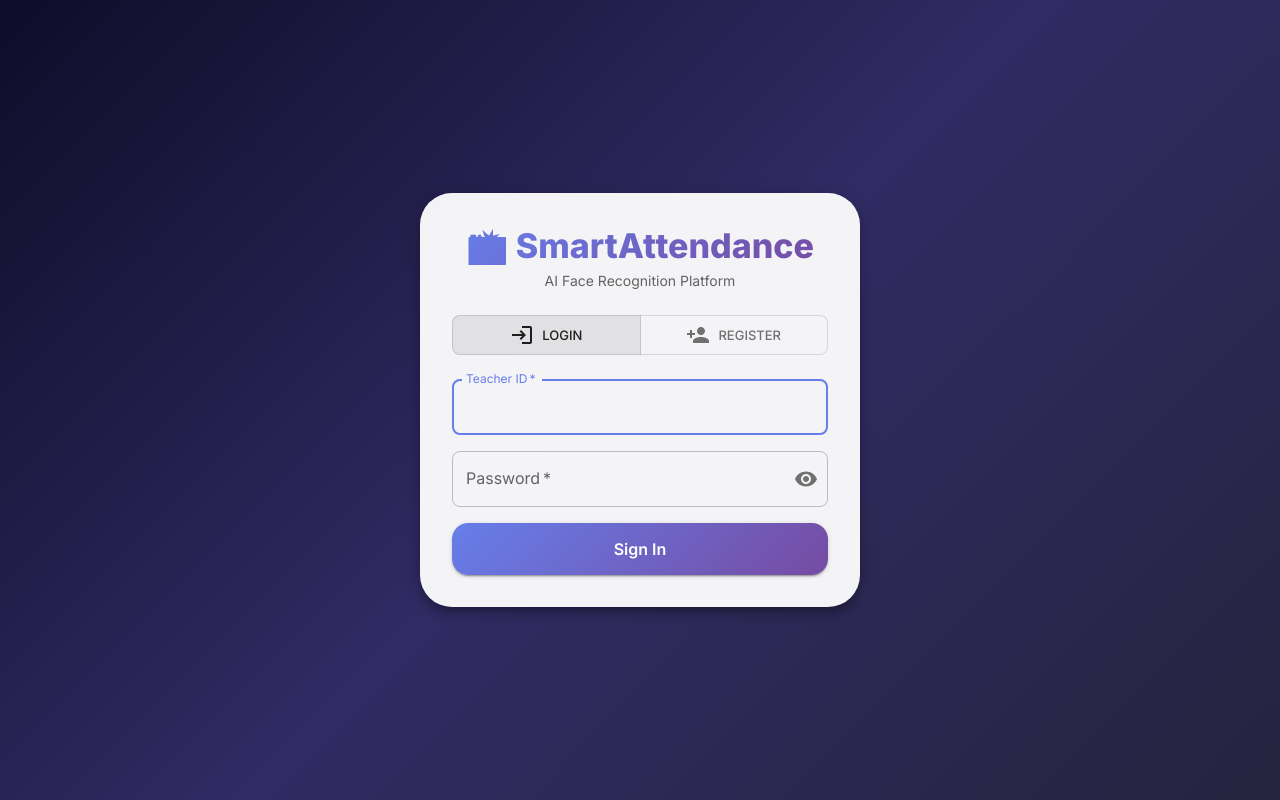
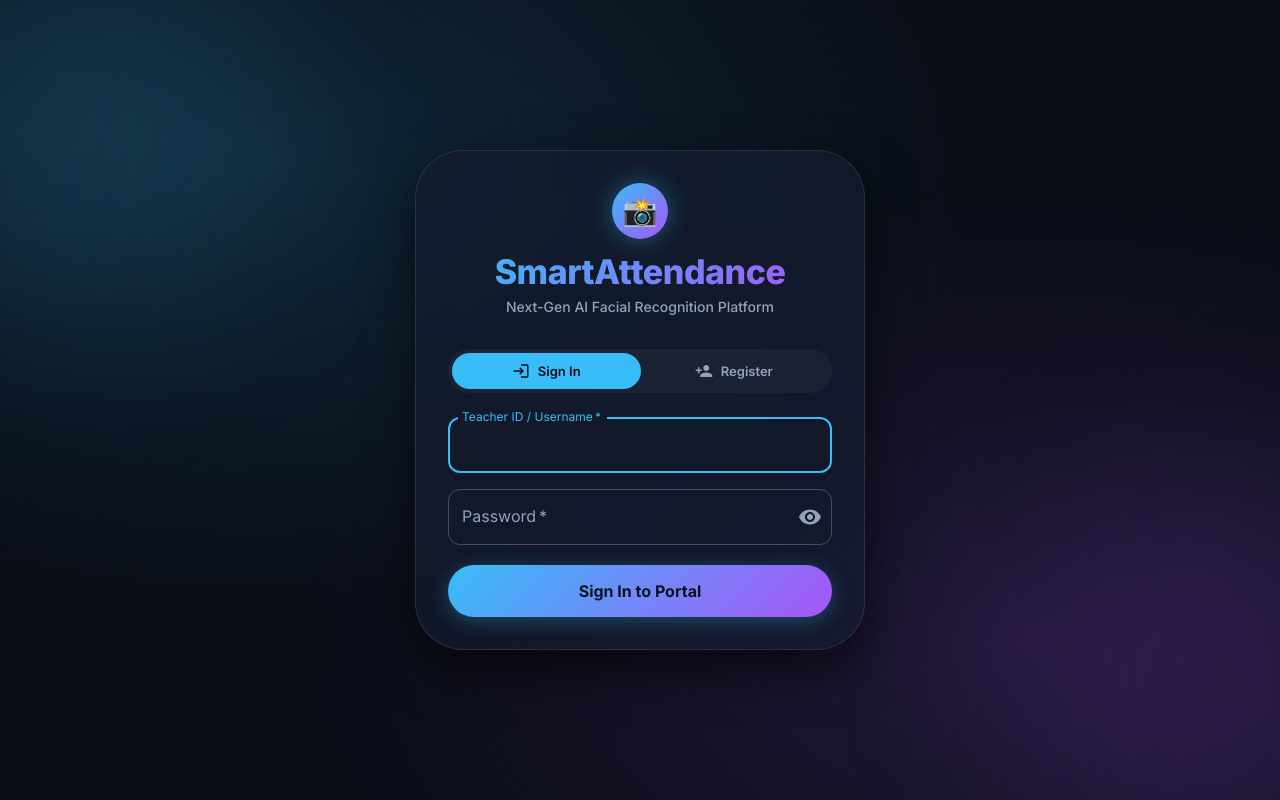
Before and after one commit to TungenaSharath/SmartAttendance, a React (Vite) app in the folder frontend/: page /login in a window 1280 px wide. Built offline with nearby package versions, Linux system fonts and the light colour scheme; no server answers.

Commit message:
Upgrade UI to modern dark glassmorphic tech theme with ambient lighting

```diff
--- a/frontend/src/App.jsx
+++ b/frontend/src/App.jsx
@@ -29,22 +29,60 @@ import Settings from './pages/admin/Settings';
 
 const theme = createTheme({
   palette: {
-    primary: { main: '#667eea' },
-    secondary: { main: '#764ba2' },
+    mode: 'dark',
+    background: {
+      default: '#090d16',
+      paper: '#131b2e',
+    },
+    primary: {
+      main: '#38bdf8',
+      light: '#7dd3fc',
+      dark: '#0284c7',
+    },
+    secondary: {
+      main: '#a855f7',
+      light: '#c084fc',
+      dark: '#7e22ce',
+    },
+    success: {
+      main: '#10b981',
+    },
+    error: {
+      main: '#f43f5e',
+    },
+    warning: {
+      main: '#f59e0b',
+    },
+    text: {
+      primary: '#f8fafc',
+      secondary: '#94a3b8',
+    },
   },
   typography: {
-    fontFamily: '"Inter", "Roboto", "Helvetica", "Arial", sans-serif',
+    fontFamily: '"Inter", system-ui, -apple-system, sans-serif',
   },
-  shape: { borderRadius: 8 },
+  shape: { borderRadius: 12 },
   components: {
     MuiButton: {
       styleOverrides: {
-        root: { textTransform: 'none', fontWeight: 600 },
+        root: {
+          textTransform: 'none',
+          fontWeight: 600,
+          borderRadius: 10,
+          transition: 'all 0.2s cubic-bezier(0.4, 0, 0.2, 1)',
+          '&:active': { transform: 'scale(0.97)' },
+        },
       },
     },
     MuiPaper: {
       styleOverrides: {
-        root: { backgroundImage: 'none' },
+        root: {
+          backgroundImage: 'none',
+          backgroundColor: 'rgba(19, 27, 46, 0.75)',
+          backdropFilter: 'blur(16px)',
+          border: '1px solid rgba(255, 255, 255, 0.08)',
+          boxShadow: '0 10px 30px -10px rgba(0, 0, 0, 0.5)',
+        },
       },
     },
   },
--- a/frontend/src/components/Layout.jsx
+++ b/frontend/src/components/Layout.jsx
@@ -2,17 +2,16 @@ import { useState } from 'react';
 import { useNavigate, useLocation, Outlet } from 'react-router-dom';
 import {
     Box, Drawer, AppBar, Toolbar, Typography, IconButton, List, ListItem,
-    ListItemButton, ListItemIcon, ListItemText, Avatar, Menu, MenuItem,
-    Divider, Chip, useMediaQuery, useTheme
+    ListItemButton, ListItemIcon, ListItemText, Avatar, Chip, useMediaQuery, useTheme, Divider
 } from '@mui/material';
 import {
     Menu as MenuIcon, Dashboard, People, EventNote, Assignment,
-    BarChart, Business, AdminPanelSettings, Logout, Person,
+    BarChart, Business, AdminPanelSettings, Logout,
     FaceRetouchingNatural, HowToReg, CalendarMonth, Group, Settings as SettingsIcon
 } from '@mui/icons-material';
 import { useAuth } from '../context/AuthContext';
 
-const DRAWER_WIDTH = 260;
+const DRAWER_WIDTH = 270;
 
 const NAV_ITEMS = {
     TEACHER: [
@@ -42,9 +41,9 @@ const NAV_ITEMS = {
 };
 
 const ROLE_COLORS = {
-    ADMIN: '#f44336',
-    HOD: '#ff9800',
-    TEACHER: '#4caf50',
+    ADMIN: '#f43f5e',
+    HOD: '#f59e0b',
+    TEACHER: '#10b981',
 };
 
 export default function Layout() {
@@ -54,7 +53,6 @@ export default function Layout() {
     const theme = useTheme();
     const isMobile = useMediaQuery(theme.breakpoints.down('md'));
     const [mobileOpen, setMobileOpen] = useState(false);
-    const [anchorEl, setAnchorEl] = useState(null);
 
     const role = user?.role || 'TEACHER';
     const items = NAV_ITEMS[role] || NAV_ITEMS.TEACHER;
@@ -65,79 +63,129 @@ export default function Layout() {
     };
 
     const drawerContent = (
-        <Box sx={{ height: '100%', display: 'flex', flexDirection: 'column' }}>
-            {/* Header */}
+        <Box sx={{ height: '100%', display: 'flex', flexDirection: 'column', bgcolor: '#0b0f19' }}>
+            {/* Header / Brand Logo */}
             <Box sx={{
-                p: 2.5, background: 'linear-gradient(135deg, #1a1a2e 0%, #16213e 100%)',
-                color: 'white',
+                p: 3,
+                background: 'linear-gradient(135deg, rgba(56, 189, 248, 0.15) 0%, rgba(168, 85, 247, 0.15) 100%)',
+                borderBottom: '1px solid rgba(255, 255, 255, 0.08)',
+                display: 'flex',
+                flexDirection: 'column',
+                gap: 0.5
             }}>
-                <Typography variant="h6" fontWeight={700} sx={{ letterSpacing: '-0.5px' }}>
-                    📸 SmartAttendance
+                <Box sx={{ display: 'flex', alignItems: 'center', gap: 1.5 }}>
+                    <Box sx={{
+                        width: 38, height: 38, borderRadius: 2.5,
+                        background: 'linear-gradient(135deg, #38bdf8 0%, #a855f7 100%)',
+                        display: 'flex', alignItems: 'center', justifyContent: 'center',
+                        fontSize: 20, boxShadow: '0 0 15px rgba(56, 189, 248, 0.4)'
+                    }}>
+                        📸
+                    </Box>
+                    <Box>
+                        <Typography variant="h6" fontWeight={800} sx={{
+                            letterSpacing: '-0.5px',
+                            background: 'linear-gradient(135deg, #38bdf8 0%, #a855f7 100%)',
+                            WebkitBackgroundClip: 'text', WebkitTextFillColor: 'transparent',
+                        }}>
+                            SmartAttendance
                         </Typography>
-                <Typography variant="caption" sx={{ opacity: 0.7 }}>
-                    AI Face Recognition Platform
+                        <Typography variant="caption" color="text.secondary" sx={{ fontSize: 11, fontWeight: 500 }}>
+                            AI Vision Platform v2.0
                         </Typography>
                     </Box>
+                </Box>
+            </Box>
 
-            {/* User Info */}
-            <Box sx={{ p: 2, display: 'flex', alignItems: 'center', gap: 1.5 }}>
-                <Avatar sx={{ bgcolor: ROLE_COLORS[role], width: 36, height: 36, fontSize: 14 }}>
+            {/* User Profile Card */}
+            <Box sx={{ p: 2, m: 1.5, borderRadius: 3, bgcolor: 'rgba(255, 255, 255, 0.03)', border: '1px solid rgba(255, 255, 255, 0.06)' }}>
+                <Box sx={{ display: 'flex', alignItems: 'center', gap: 1.5 }}>
+                    <Avatar sx={{
+                        bgcolor: ROLE_COLORS[role],
+                        width: 38, height: 38,
+                        fontSize: 15, fontWeight: 700,
+                        boxShadow: `0 0 10px ${ROLE_COLORS[role]}80`
+                    }}>
                         {user?.name?.[0]?.toUpperCase() || '?'}
                     </Avatar>
                     <Box sx={{ flex: 1, minWidth: 0 }}>
-                    <Typography variant="body2" fontWeight={600} noWrap>{user?.name}</Typography>
-                    <Chip label={role} size="small"
-                        sx={{ height: 20, fontSize: 10, bgcolor: ROLE_COLORS[role], color: 'white' }} />
+                        <Typography variant="body2" fontWeight={700} noWrap color="text.primary">
+                            {user?.name}
+                        </Typography>
+                        <Chip
+                            label={role}
+                            size="small"
+                            sx={{
+                                height: 20, fontSize: 10, fontWeight: 700,
+                                bgcolor: `${ROLE_COLORS[role]}20`,
+                                color: ROLE_COLORS[role],
+                                border: `1px solid ${ROLE_COLORS[role]}50`
+                            }}
+                        />
+                    </Box>
                 </Box>
             </Box>
 
-            <Divider />
-
-            {/* Navigation */}
-            <List sx={{ flex: 1, px: 1 }}>
-                {items.map((item) => (
-                    <ListItem key={item.path} disablePadding sx={{ mb: 0.5 }}>
+            {/* Navigation List */}
+            <List sx={{ flex: 1, px: 1.5, py: 1 }}>
+                {items.map((item) => {
+                    const isSelected = location.pathname === item.path;
+                    return (
+                        <ListItem key={item.path} disablePadding sx={{ mb: 1 }}>
                             <ListItemButton
-                            selected={location.pathname === item.path}
+                                selected={isSelected}
                                 onClick={() => { navigate(item.path); isMobile && setMobileOpen(false); }}
                                 sx={{
-                                borderRadius: 2,
+                                    borderRadius: 2.5,
+                                    py: 1.2,
+                                    px: 2,
+                                    transition: 'all 0.2s ease',
                                     '&.Mui-selected': {
-                                    bgcolor: 'primary.main',
-                                    color: 'white',
-                                    '& .MuiListItemIcon-root': { color: 'white' },
-                                    '&:hover': { bgcolor: 'primary.dark' },
+                                        background: 'linear-gradient(135deg, rgba(56, 189, 248, 0.2) 0%, rgba(168, 85, 247, 0.2) 100%)',
+                                        color: '#38bdf8',
+                                        border: '1px solid rgba(56, 189, 248, 0.4)',
+                                        '& .MuiListItemIcon-root': { color: '#38bdf8' },
+                                        '&:hover': {
+                                            background: 'linear-gradient(135deg, rgba(56, 189, 248, 0.3) 0%, rgba(168, 85, 247, 0.3) 100%)',
                                         },
+                                    },
+                                    '&:hover': {
+                                        bgcolor: 'rgba(255, 255, 255, 0.04)',
+                                    }
                                 }}
                             >
-                            <ListItemIcon sx={{ minWidth: 40 }}>{item.icon}</ListItemIcon>
-                            <ListItemText primary={item.label} primaryTypographyProps={{ fontSize: 14 }} />
+                                <ListItemIcon sx={{ minWidth: 38, color: isSelected ? '#38bdf8' : '#94a3b8' }}>
+                                    {item.icon}
+                                </ListItemIcon>
+                                <ListItemText
+                                    primary={item.label}
+                                    primaryTypographyProps={{ fontSize: 14, fontWeight: isSelected ? 700 : 500 }}
+                                />
                             </ListItemButton>
                         </ListItem>
-                ))}
+                    );
+                })}
             </List>
 
             {/* Logout */}
-            <Divider />
-            <List sx={{ px: 1 }}>
-                <ListItem disablePadding>
-                    <ListItemButton onClick={handleLogout} sx={{ borderRadius: 2 }}>
-                        <ListItemIcon sx={{ minWidth: 40 }}><Logout /></ListItemIcon>
-                        <ListItemText primary="Logout" primaryTypographyProps={{ fontSize: 14 }} />
+            <Divider sx={{ borderColor: 'rgba(255, 255, 255, 0.06)' }} />
+            <Box sx={{ p: 1.5 }}>
+                <ListItemButton onClick={handleLogout} sx={{ borderRadius: 2.5, color: '#f43f5e', '&:hover': { bgcolor: 'rgba(244, 63, 94, 0.1)' } }}>
+                    <ListItemIcon sx={{ minWidth: 38, color: '#f43f5e' }}><Logout /></ListItemIcon>
+                    <ListItemText primary="Sign Out" primaryTypographyProps={{ fontSize: 14, fontWeight: 600 }} />
                 </ListItemButton>
-                </ListItem>
-            </List>
+            </Box>
         </Box>
     );
 
     return (
-        <Box sx={{ display: 'flex', minHeight: '100vh', bgcolor: '#f5f5f5' }}>
+        <Box sx={{ display: 'flex', minHeight: '100vh', bgcolor: '#090d16' }}>
             {/* Sidebar */}
             {isMobile ? (
                 <Drawer
                     variant="temporary" open={mobileOpen}
                     onClose={() => setMobileOpen(false)}
-                    sx={{ '& .MuiDrawer-paper': { width: DRAWER_WIDTH } }}
+                    sx={{ '& .MuiDrawer-paper': { width: DRAWER_WIDTH, border: 'none', bgcolor: '#0b0f19' } }}
                 >
                     {drawerContent}
                 </Drawer>
@@ -147,8 +195,8 @@ export default function Layout() {
                     sx={{
                         width: DRAWER_WIDTH, flexShrink: 0,
                         '& .MuiDrawer-paper': {
-                            width: DRAWER_WIDTH, borderRight: 'none',
-                            boxShadow: '2px 0 8px rgba(0,0,0,0.05)',
+                            width: DRAWER_WIDTH, borderRight: '1px solid rgba(255, 255, 255, 0.08)',
+                            bgcolor: '#0b0f19',
                         },
                     }}
                 >
@@ -156,18 +204,20 @@ export default function Layout() {
                 </Drawer>
             )}
 
-            {/* Main Content */}
+            {/* Main Content Area */}
             <Box sx={{ flex: 1, display: 'flex', flexDirection: 'column' }}>
                 {isMobile && (
                     <AppBar position="sticky" elevation={0}
-                        sx={{ bgcolor: 'white', color: 'text.primary', borderBottom: '1px solid #eee' }}>
+                        sx={{ bgcolor: 'rgba(11, 15, 25, 0.9)', backdropFilter: 'blur(12px)', borderBottom: '1px solid rgba(255, 255, 255, 0.08)' }}>
                         <Toolbar>
-                            <IconButton edge="start" onClick={() => setMobileOpen(true)}>
+                            <IconButton edge="start" onClick={() => setMobileOpen(true)} sx={{ color: '#38bdf8' }}>
                                 <MenuIcon />
                             </IconButton>
-                            <Typography variant="h6" sx={{ flex: 1 }}>SmartAttendance</Typography>
+                            <Typography variant="h6" fontWeight={700} sx={{ flex: 1, color: '#f8fafc' }}>
+                                SmartAttendance
+                            </Typography>
                             <Chip label={role} size="small"
-                                sx={{ bgcolor: ROLE_COLORS[role], color: 'white' }} />
+                                sx={{ bgcolor: ROLE_COLORS[role], color: 'white', fontWeight: 700 }} />
                         </Toolbar>
                     </AppBar>
                 )}
--- a/frontend/src/index.css
+++ b/frontend/src/index.css
@@ -4,9 +4,9 @@
   font-family: 'Inter', system-ui, -apple-system, sans-serif;
   line-height: 1.5;
   font-weight: 400;
-  color-scheme: light;
-  color: #1e293b;
-  background-color: #f8fafc;
+  color-scheme: dark;
+  color: #f8fafc;
+  background-color: #090d16;
   font-synthesis: none;
   text-rendering: optimizeLegibility;
   -webkit-font-smoothing: antialiased;
@@ -22,47 +22,63 @@
 body {
   margin: 0;
   min-height: 100vh;
-  background-color: #f8fafc;
+  background-color: #090d16;
+  background-image:
+    radial-gradient(at 0% 0%, rgba(56, 189, 248, 0.08) 0px, transparent 50%),
+    radial-gradient(at 100% 100%, rgba(168, 85, 247, 0.08) 0px, transparent 50%);
+  background-attachment: fixed;
 }
 
-/* Glassmorphic paper utilities */
+/* Glassmorphism utility classes */
 .glass-panel {
-  background: rgba(255, 255, 255, 0.85);
-  backdrop-filter: blur(12px);
-  border: 1px solid rgba(226, 232, 240, 0.8);
-  box-shadow: 0 4px 25px rgba(0, 0, 0, 0.03);
-  border-radius: 16px;
+  background: rgba(19, 27, 46, 0.75) !important;
+  backdrop-filter: blur(16px) !important;
+  border: 1px solid rgba(255, 255, 255, 0.08) !important;
+  box-shadow: 0 10px 30px -10px rgba(0, 0, 0, 0.5) !important;
+  border-radius: 16px !important;
   transition: all 0.3s cubic-bezier(0.4, 0, 0.2, 1);
 }
 
 .glass-panel:hover {
-  box-shadow: 0 8px 30px rgba(0, 0, 0, 0.06);
+  border-color: rgba(56, 189, 248, 0.3) !important;
+  box-shadow: 0 15px 35px -5px rgba(56, 189, 248, 0.15) !important;
 }
 
-/* Custom scrollbar */
+/* Custom dark scrollbar */
 ::-webkit-scrollbar {
   width: 6px;
   height: 6px;
 }
 ::-webkit-scrollbar-track {
-  background: #f1f5f9;
+  background: #090d16;
 }
 ::-webkit-scrollbar-thumb {
-  background: #cbd5e1;
+  background: #1e293b;
   border-radius: 4px;
 }
 ::-webkit-scrollbar-thumb:hover {
-  background: #94a3b8;
+  background: #38bdf8;
 }
 
-/* Button & Table Smooth Transitions */
-.MuiButton-root {
-  transition: transform 0.15s ease, box-shadow 0.15s ease !important;
-}
-.MuiButton-root:active {
-  transform: scale(0.98);
+/* Table Dark Enhancements */
+.MuiTableCell-root {
+  border-bottom: 1px solid rgba(255, 255, 255, 0.06) !important;
 }
 
-.MuiTableRow-root {
-  transition: background-color 0.2s ease;
+.MuiTableRow-root:hover {
+  background-color: rgba(255, 255, 255, 0.03) !important;
 }
+
+/* Glowing Animations */
+@keyframes glow-pulse {
+  0%, 100% {
+    box-shadow: 0 0 15px rgba(56, 189, 248, 0.4);
+  }
+  50% {
+    box-shadow: 0 0 25px rgba(168, 85, 247, 0.6);
+  }
+}
+
+.glow-box {
+  animation: glow-pulse 3s infinite ease-in-out;
+}
--- a/frontend/src/pages/Login.jsx
+++ b/frontend/src/pages/Login.jsx
@@ -40,24 +40,54 @@ export default function LoginPage() {
         <Box sx={{
             minHeight: '100vh',
             display: 'flex', alignItems: 'center', justifyContent: 'center',
-            background: 'linear-gradient(135deg, #0f0c29 0%, #302b63 50%, #24243e 100%)',
+            bgcolor: '#090d16',
+            backgroundImage: `
+                radial-gradient(at 20% 20%, rgba(56, 189, 248, 0.15) 0px, transparent 50%),
+                radial-gradient(at 80% 80%, rgba(168, 85, 247, 0.15) 0px, transparent 50%)
+            `,
             p: 2,
+            position: 'relative',
+            overflow: 'hidden'
         }}>
-            <Paper elevation={8} sx={{
-                p: 4, width: '100%', maxWidth: 440, borderRadius: 4,
-                backdropFilter: 'blur(10px)',
-                background: 'rgba(255,255,255,0.95)',
+            {/* Ambient Background Light Orbs */}
+            <Box sx={{
+                position: 'absolute', top: '-10%', left: '-10%',
+                width: 400, height: 400, borderRadius: '50%',
+                background: 'rgba(56, 189, 248, 0.12)', filter: 'blur(90px)', pointerEvents: 'none'
+            }} />
+            <Box sx={{
+                position: 'absolute', bottom: '-10%', right: '-10%',
+                width: 400, height: 400, borderRadius: '50%',
+                background: 'rgba(168, 85, 247, 0.12)', filter: 'blur(90px)', pointerEvents: 'none'
+            }} />
+
+            <Paper elevation={0} sx={{
+                p: { xs: 3, sm: 4 }, width: '100%', maxWidth: 450, borderRadius: 4,
+                background: 'rgba(19, 27, 46, 0.75)',
+                backdropFilter: 'blur(20px)',
+                border: '1px solid rgba(255, 255, 255, 0.1)',
+                boxShadow: '0 20px 50px rgba(0, 0, 0, 0.6)',
+                zIndex: 1
             }}>
-                {/* Logo */}
-                <Box sx={{ textAlign: 'center', mb: 3 }}>
+                {/* Brand Logo Header */}
+                <Box sx={{ textAlign: 'center', mb: 4 }}>
+                    <Box sx={{
+                        width: 56, height: 56, borderRadius: 3, mx: 'auto', mb: 1.5,
+                        background: 'linear-gradient(135deg, #38bdf8 0%, #a855f7 100%)',
+                        display: 'flex', alignItems: 'center', justifyContent: 'center',
+                        fontSize: 28, boxShadow: '0 0 25px rgba(56, 189, 248, 0.4)'
+                    }}>
+                        📸
+                    </Box>
                     <Typography variant="h4" fontWeight={800} sx={{
-                        background: 'linear-gradient(135deg, #667eea 0%, #764ba2 100%)',
+                        background: 'linear-gradient(135deg, #38bdf8 0%, #a855f7 100%)',
                         WebkitBackgroundClip: 'text', WebkitTextFillColor: 'transparent',
+                        letterSpacing: '-0.5px'
                     }}>
-                        📸 SmartAttendance
+                        SmartAttendance
                     </Typography>
-                    <Typography variant="body2" color="text.secondary" sx={{ mt: 0.5 }}>
-                        AI Face Recognition Platform
+                    <Typography variant="body2" color="text.secondary" sx={{ mt: 0.5, fontWeight: 500 }}>
+                        Next-Gen AI Facial Recognition Platform
                     </Typography>
                 </Box>
 
@@ -65,13 +95,19 @@ export default function LoginPage() {
                 <ToggleButtonGroup
                     value={mode} exclusive
                     onChange={(_, v) => v && setMode(v)}
-                    fullWidth size="small" sx={{ mb: 3 }}
+                    fullWidth size="small" sx={{
+                        mb: 3, bgcolor: 'rgba(255, 255, 255, 0.04)', p: 0.5, borderRadius: 2.5,
+                        '& .MuiToggleButton-root': {
+                            border: 'none', borderRadius: 2, textTransform: 'none', fontWeight: 600, color: '#94a3b8',
+                            '&.Mui-selected': { bgcolor: '#38bdf8', color: '#090d16', '&:hover': { bgcolor: '#7dd3fc' } }
+                        }
+                    }}
                 >
-                    <ToggleButton value="login"><LoginIcon sx={{ mr: 1 }} /> Login</ToggleButton>
-                    <ToggleButton value="register"><PersonAdd sx={{ mr: 1 }} /> Register</ToggleButton>
+                    <ToggleButton value="login"><LoginIcon sx={{ mr: 1, fontSize: 18 }} /> Sign In</ToggleButton>
+                    <ToggleButton value="register"><PersonAdd sx={{ mr: 1, fontSize: 18 }} /> Register</ToggleButton>
                 </ToggleButtonGroup>
 
-                {error && <Alert severity="error" sx={{ mb: 2 }}>{error}</Alert>}
+                {error && <Alert severity="error" sx={{ mb: 2.5, borderRadius: 2.5, bgcolor: 'rgba(244, 63, 94, 0.1)', color: '#f43f5e', border: '1px solid rgba(244, 63, 94, 0.3)' }}>{error}</Alert>}
 
                 <form onSubmit={handleSubmit}>
                     {mode === 'register' && (
@@ -84,14 +120,14 @@ export default function LoginPage() {
                     )}
 
                     <TextField
-                        fullWidth label="Teacher ID" variant="outlined" sx={{ mb: 2 }}
+                        fullWidth label="Teacher ID / Username" variant="outlined" sx={{ mb: 2 }}
                         value={form.teacher_id}
                         onChange={(e) => setForm({ ...form, teacher_id: e.target.value })}
                         required autoFocus
                     />
 
                     <TextField
-                        fullWidth label="Password" variant="outlined" sx={{ mb: 2 }}
+                        fullWidth label="Password" variant="outlined" sx={{ mb: 2.5 }}
                         type={showPw ? 'text' : 'password'}
                         value={form.password}
                         onChange={(e) => setForm({ ...form, password: e.target.value })}
@@ -99,7 +135,7 @@ export default function LoginPage() {
                         InputProps={{
                             endAdornment: (
                                 <InputAdornment position="end">
-                                    <IconButton onClick={() => setShowPw(!showPw)} edge="end">
+                                    <IconButton onClick={() => setShowPw(!showPw)} edge="end" sx={{ color: '#94a3b8' }}>
                                         {showPw ? <VisibilityOff /> : <Visibility />}
                                     </IconButton>
                                 </InputAdornment>
@@ -111,7 +147,13 @@ export default function LoginPage() {
                         <ToggleButtonGroup
                             value={form.role} exclusive
                             onChange={(_, v) => v && setForm({ ...form, role: v })}
-                            fullWidth size="small" sx={{ mb: 2 }}
+                            fullWidth size="small" sx={{
+                                mb: 2.5, bgcolor: 'rgba(255, 255, 255, 0.04)', p: 0.5, borderRadius: 2.5,
+                                '& .MuiToggleButton-root': {
+                                    border: 'none', borderRadius: 2, textTransform: 'none', fontWeight: 600, color: '#94a3b8',
+                                    '&.Mui-selected': { bgcolor: '#a855f7', color: '#fff' }
+                                }
+                            }}
                         >
                             <ToggleButton value="TEACHER">Teacher</ToggleButton>
                             <ToggleButton value="HOD">HOD</ToggleButton>
@@ -123,13 +165,17 @@ export default function LoginPage() {
                         type="submit" variant="contained" fullWidth size="large"
                         disabled={loading}
                         sx={{
-                            py: 1.5, borderRadius: 2, fontWeight: 600, textTransform: 'none', fontSize: 16,
-                            background: 'linear-gradient(135deg, #667eea 0%, #764ba2 100%)',
-                            '&:hover': { background: 'linear-gradient(135deg, #5a6fd6 0%, #6a4298 100%)' },
+                            py: 1.5, borderRadius: 2.5, fontWeight: 700, textTransform: 'none', fontSize: 16,
+                            background: 'linear-gradient(135deg, #38bdf8 0%, #a855f7 100%)',
+                            boxShadow: '0 4px 20px rgba(56, 189, 248, 0.3)',
+                            '&:hover': {
+                                background: 'linear-gradient(135deg, #0284c7 0%, #7e22ce 100%)',
+                                boxShadow: '0 6px 25px rgba(56, 189, 248, 0.5)',
+                            },
                         }}
                     >
                         {loading ? <CircularProgress size={24} color="inherit" /> :
-                            mode === 'login' ? 'Sign In' : 'Create Account'}
+                            mode === 'login' ? 'Sign In to Portal' : 'Create Account'}
                     </Button>
                 </form>
             </Paper>
```
Also changed, not shown: frontend/src/pages/teacher/MarkAttendance.jsx (+7 -15 lines). Lines whose indentation alone changed are shown as unchanged.
